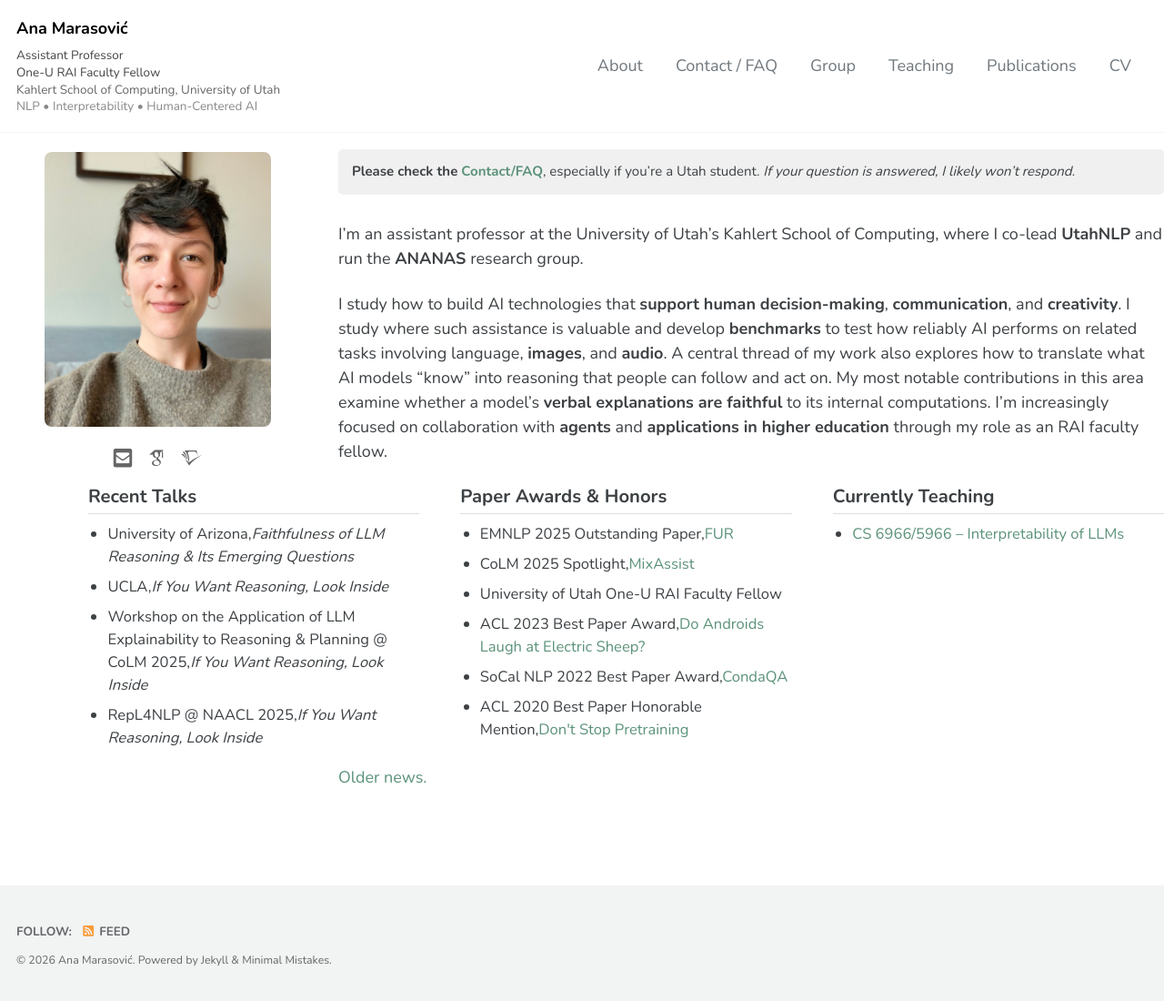
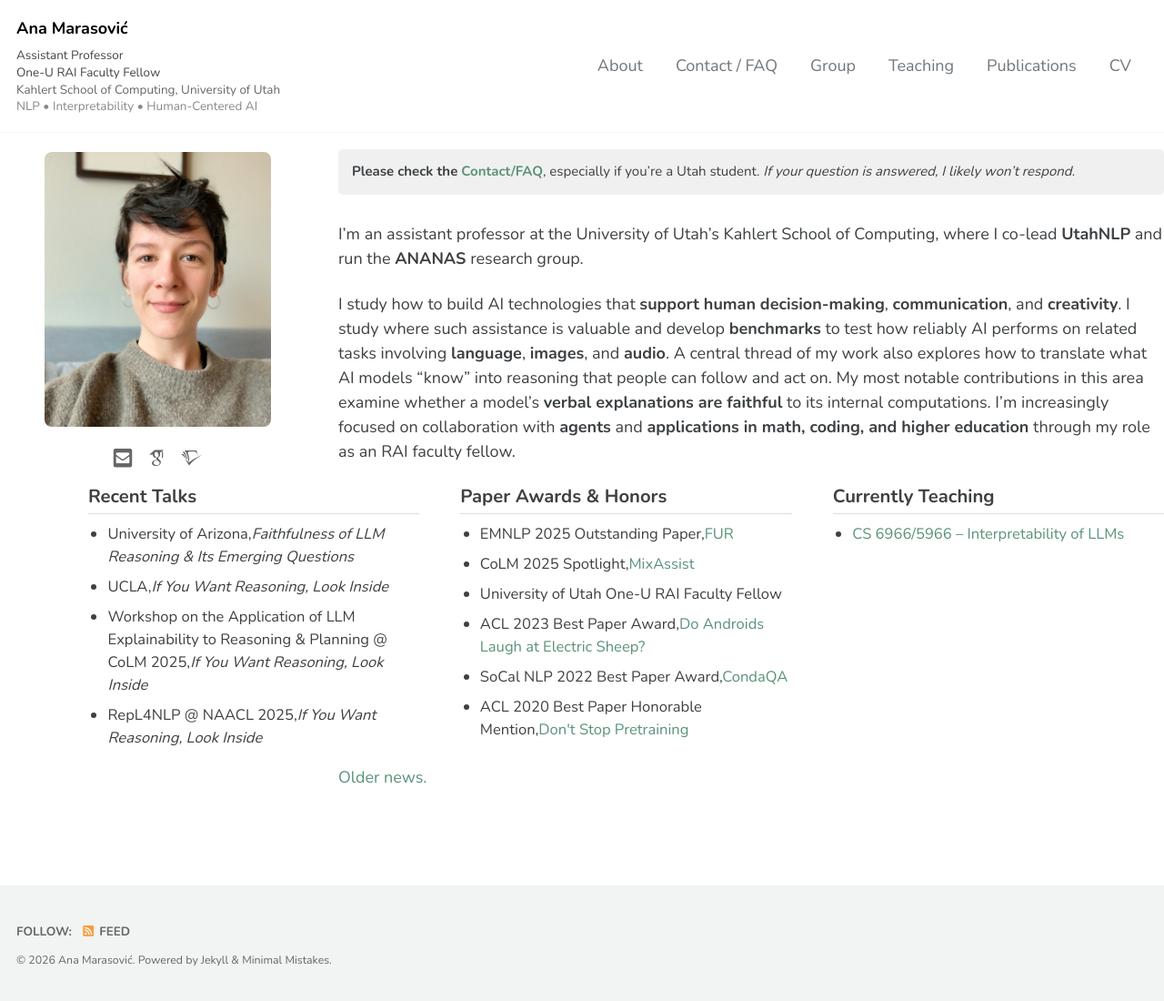
Before and after one commit to amarasovic/amarasovic.github.io, a Jekyll site: the page built from index.md, in a window 1280 px wide and 1100 px high. Shown: the whole window at 91% size. Built offline with Jekyll 4.4.1, drawn with Linux system fonts in a browser that asks for light colours; cached includes are drawn as plain includes; some web fonts are replaced; a script that is not in the unit is left out.

Commit message:
Update bio: bold language, expand application domains
Co-Authored-By: Claude Sonnet 4.6 <noreply@anthropic.com>

```diff
--- a/index.md
+++ b/index.md
@@ -23,7 +23,7 @@ sidebar:
 
 I'm an assistant professor at the University of Utah's Kahlert School of Computing, where I co-lead **UtahNLP** and run the **ANANAS** research group.
 
-I study how to build AI technologies that **support human decision-making**, **communication**, and **creativity**. I study where such assistance is valuable and develop **benchmarks** to test how reliably AI performs on related tasks involving language, **images**, and **audio**. A central thread of my work also explores how to translate what AI models “know” into reasoning that people can follow and act on. My most notable contributions in this area examine whether a model’s **verbal explanations are faithful** to its internal computations. I'm increasingly focused on collaboration with **agents** and **applications in higher education** through my role as an RAI faculty fellow.
+I study how to build AI technologies that **support human decision-making**, **communication**, and **creativity**. I study where such assistance is valuable and develop **benchmarks** to test how reliably AI performs on related tasks involving **language**, **images**, and **audio**. A central thread of my work also explores how to translate what AI models “know” into reasoning that people can follow and act on. My most notable contributions in this area examine whether a model’s **verbal explanations are faithful** to its internal computations. I'm increasingly focused on collaboration with **agents** and **applications in math, coding, and higher education** through my role as an RAI faculty fellow.
 
 
 <style type="text/css">
```
